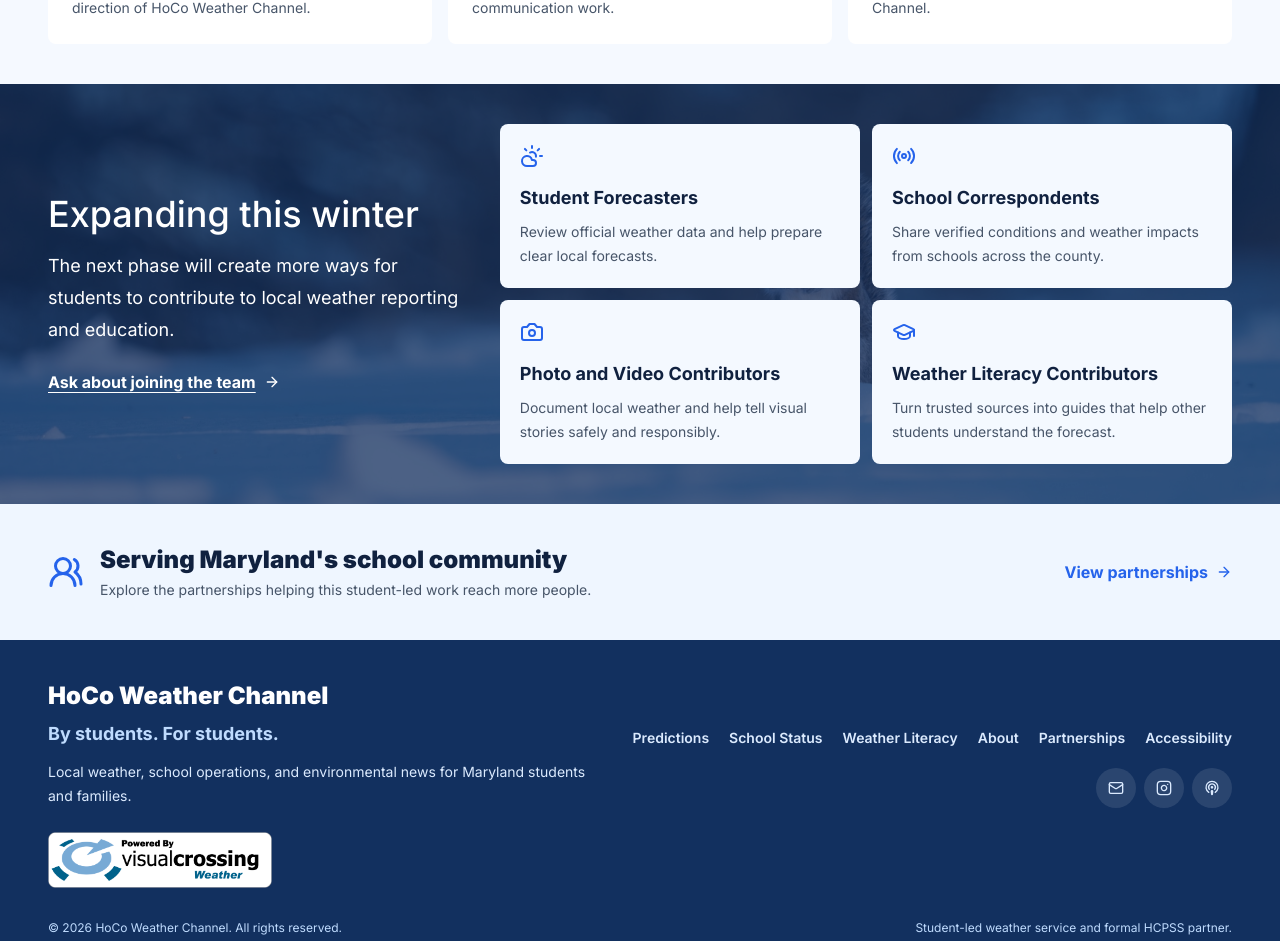
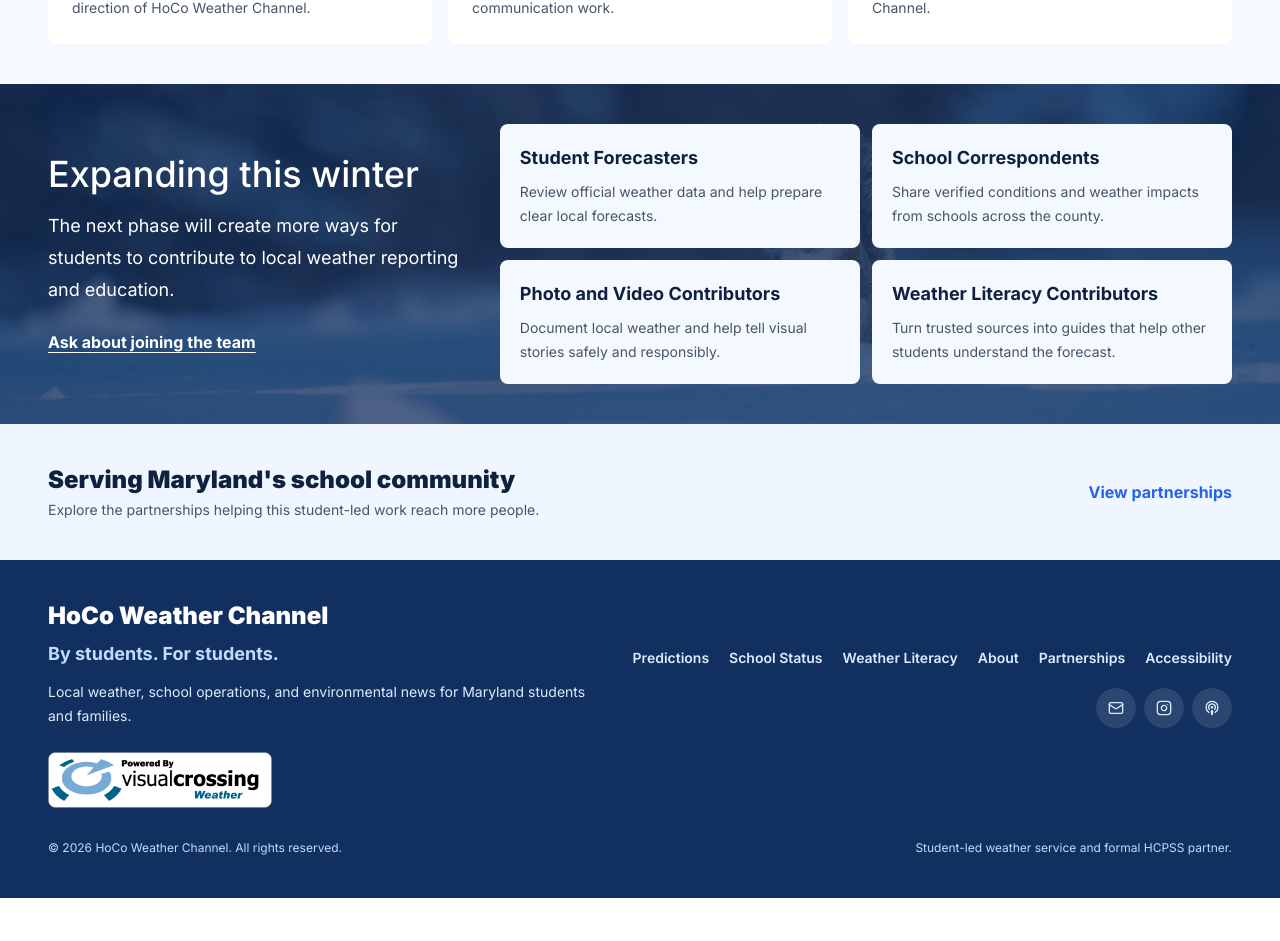
Before and after one commit to davidliu-2008/HoCoWX, a Next.js app: page /about in a window 1280 px wide. Shown: the part 2073-3014 px from the top of the page. After the commit the page ends 2971 px from the top, so only its background shows below. Built offline with nearby package versions, Linux system fonts and the light colour scheme.

Commit message:
Remove icons from About contributor sections

```diff
--- a/app/about/page.tsx
+++ b/app/about/page.tsx
@@ -1,13 +1,5 @@
 import type { Metadata } from "next";
 import Link from "next/link";
-import {
-  ArrowRight,
-  Camera,
-  CloudSun,
-  GraduationCap,
-  Radio,
-  UsersRound
-} from "lucide-react";
 import { PageTabs } from "@/components/PageTabs";
 import { PageHero } from "@/components/PageHero";
 import { AnimatedStat } from "@/components/AnimatedStat";
@@ -21,22 +13,18 @@ const openRoles = [
   {
     title: "Student Forecasters",
     description: "Review official weather data and help prepare clear local forecasts.",
-    icon: <CloudSun className="h-6 w-6" />
   },
   {
     title: "School Correspondents",
     description: "Share verified conditions and weather impacts from schools across the county.",
-    icon: <Radio className="h-6 w-6" />
   },
   {
     title: "Photo and Video Contributors",
     description: "Document local weather and help tell visual stories safely and responsibly.",
-    icon: <Camera className="h-6 w-6" />
   },
   {
     title: "Weather Literacy Contributors",
     description: "Turn trusted sources into guides that help other students understand the forecast.",
-    icon: <GraduationCap className="h-6 w-6" />
   }
 ];
 
@@ -135,15 +123,14 @@ export default function AboutPage() {
           <div>
             <h2 id="winter-expansion" className="text-3xl font-medium text-white sm:text-4xl">Expanding this winter</h2>
             <p className="mt-4 max-w-xl text-lg leading-8 text-white">The next phase will create more ways for students to contribute to local weather reporting and education.</p>
-            <a href="mailto:howardcountyweather@gmail.com" className="mt-6 inline-flex items-center gap-2 font-bold text-white underline underline-offset-4 hover:text-blue-100">
-              Ask about joining the team <ArrowRight className="h-4 w-4" />
+            <a href="mailto:howardcountyweather@gmail.com" className="mt-6 inline-block font-bold text-white underline underline-offset-4 hover:text-blue-100">
+              Ask about joining the team
             </a>
           </div>
           <div className="grid gap-3 sm:grid-cols-2">
             {openRoles.map((role) => (
               <article key={role.title} className="rounded-lg bg-ice p-5">
-                <span className="text-bay">{role.icon}</span>
-                <h3 className="mt-4 text-lg font-bold text-ink">{role.title}</h3>
+                <h3 className="text-lg font-bold text-ink">{role.title}</h3>
                 <p className="mt-2 text-sm leading-6 text-slate-600">{role.description}</p>
               </article>
             ))}
@@ -153,13 +140,12 @@ export default function AboutPage() {
 
       <section className="flex flex-col gap-4 bg-blue-50 page-band sm:flex-row sm:items-center sm:justify-between">
         <div className="flex items-center gap-4">
-          <UsersRound className="h-9 w-9 text-bay" />
           <div>
             <h2 className="text-2xl font-black text-ink">Serving Maryland&apos;s school community</h2>
             <p className="mt-1 text-sm text-slate-600">Explore the partnerships helping this student-led work reach more people.</p>
           </div>
         </div>
-        <Link href="/partnerships" className="inline-flex items-center gap-2 font-bold text-bay hover:underline">View partnerships <ArrowRight className="h-4 w-4" /></Link>
+        <Link href="/partnerships" className="inline-block font-bold text-bay hover:underline">View partnerships</Link>
       </section>
     </main>
   );
```
